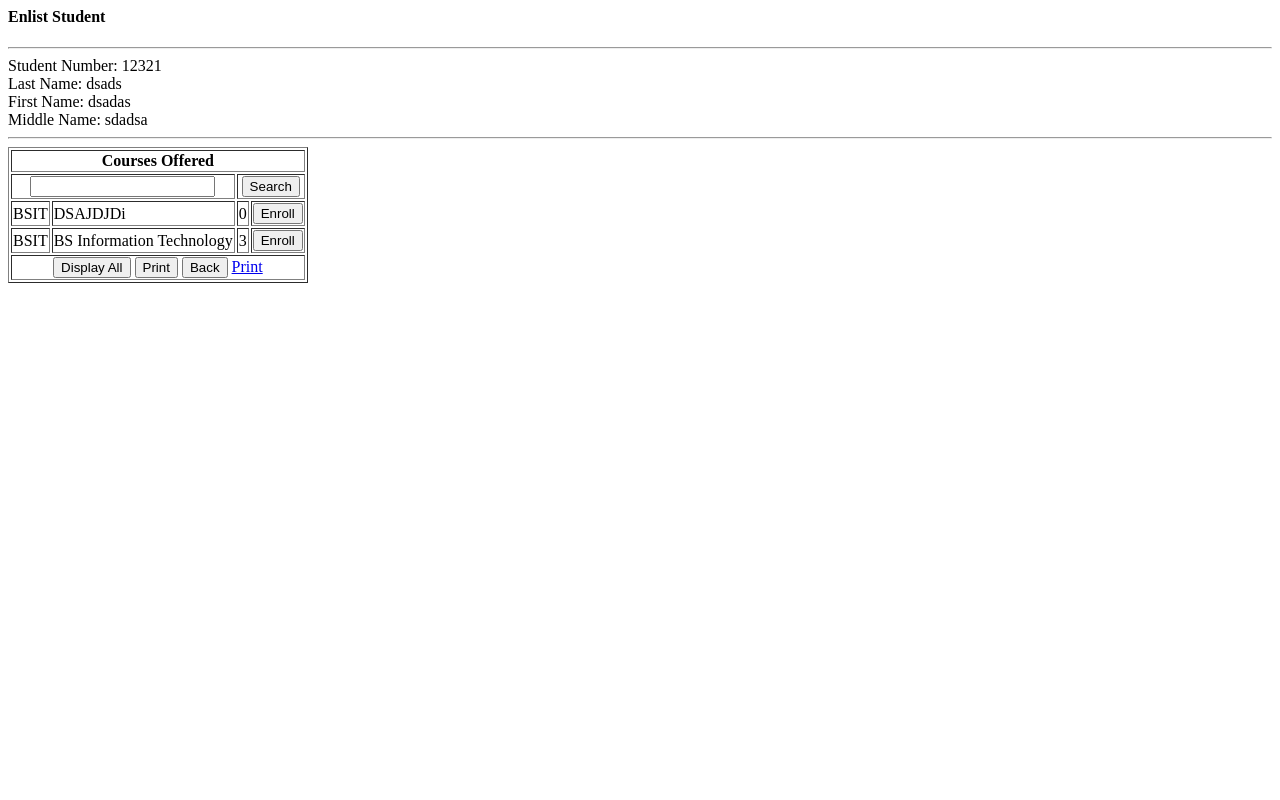
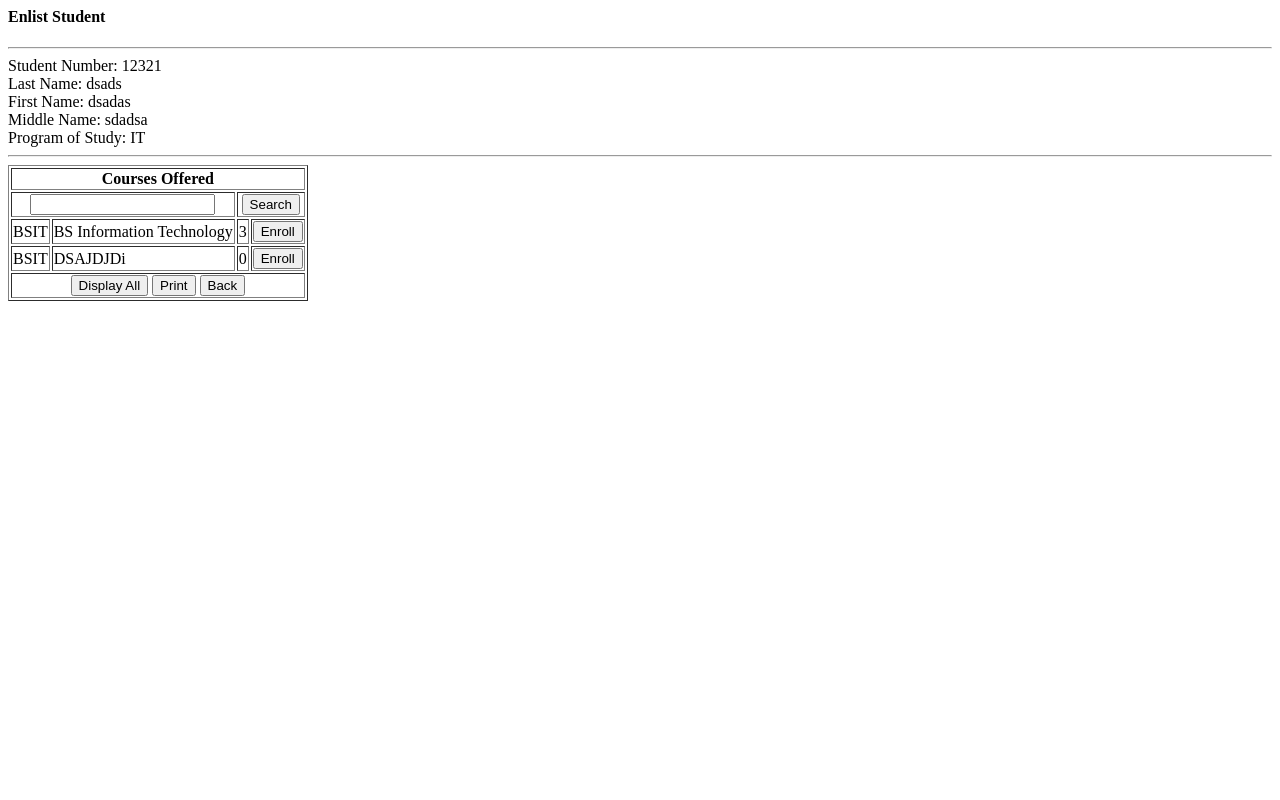
Before and after one commit to JaneAllysonParay/infoman, a PHP site: page /enroll/enroll1.php?vid=12321 in a window 1280 px wide. Run offline with PHP 8.4, Linux system fonts and the light colour scheme; data comes from the database, SQL or seed files in the repository.

Commit message:
fixed bugs and links

```diff
--- a/enroll/enroll.php
+++ b/enroll/enroll.php
@@ -9,7 +9,7 @@ require("../include/conn.php");
 </tr>
 
 </tr>
-<form action="searchstudent.php" method="post" name="formadd" enctype="multipart/form-data" novalidate>
+<form action="search.php" method="post" name="formadd" enctype="multipart/form-data" novalidate>
     <tr>
         <td align=center colspan="4">
             <input type="text" name="txtsearch" id="txtsearch">
@@ -75,10 +75,9 @@ $sql = "SELECT * FROM tblstudent order by fldindex desc";
 ?>
 <tr>
 <td colspan="5" align=center>
-    <button type="button" class="btn btn-warning btn-s" onClick="window.location.href='student.php'">Display All</button>
+    <button type="button" class="btn btn-warning btn-s" onClick="window.location.href='enroll.php'">Display All</button>
     <button type="reset" class="btn btn-warning btn-s" onClick="window.location.href='tcpdf6/examples/aaarepstudent.php'">Print</button>
     <button type="reset" class="btn btn-warning btn-s" onClick="window.location.href='../index.php'">Back</button>
-    <a href="tcpdf6/examples/aaarepstudent.php" target="_blank"> Print</a>
 </td>
 </tr>
 
--- a/enroll/enroll1.php
+++ b/enroll/enroll1.php
@@ -18,6 +18,7 @@ $sql = "SELECT * FROM tblstudent where fldstudentnumber='$vstudentnumber'  order
                 $vlastname=$row['fldlastname'];
                 $vfirstname=$row['fldfirstname'];
                 $vmiddlename=$row['fldmiddlename'];
+                $vprogramofstudy=$row['fldprogramofstudy'];
 
             }
         }
@@ -30,7 +31,9 @@ $sql = "SELECT * FROM tblstudent where fldstudentnumber='$vstudentnumber'  order
         Student Number: <?php echo $vstudentnumber; ?><br>
         Last Name: <?php echo $vlastname; ?><br>
         First Name: <?php echo $vfirstname; ?><br>
-        Middle Name: <?php echo $vmiddlename; ?>
+        Middle Name: <?php echo $vmiddlename; ?> <br>
+        Program of Study: <?php echo $vprogramofstudy; ?><br>
+
         <hr>
 
         <table border="1">
@@ -41,7 +44,7 @@ $sql = "SELECT * FROM tblstudent where fldstudentnumber='$vstudentnumber'  order
 </tr>
 
 </tr>
-<form action="searchcourse.php" method="post" name="formadd" enctype="multipart/form-data" novalidate>
+<form action="search.php" method="post" name="formadd" enctype="multipart/form-data" novalidate>
     <tr>
         <td align=center colspan="2">
             <input type="text" name="txtsearch" id="txtsearch">
@@ -53,7 +56,7 @@ $sql = "SELECT * FROM tblstudent where fldstudentnumber='$vstudentnumber'  order
     </tr>
 </form>
 <?php
-$sql = "SELECT * FROM tblcourse order by fldindex desc";
+$sql = "SELECT * FROM tblcourse order by fldindex ";
         $result = $conn->query($sql);
         if($result->num_rows > 0)
         {
@@ -96,9 +99,8 @@ $sql = "SELECT * FROM tblcourse order by fldindex desc";
 <tr>
 <td colspan="5" align=center>
     <button type="button" class="btn btn-warning btn-s" onClick="window.location.href='student.php'">Display All</button>
-    <button type="reset" class="btn btn-warning btn-s" onClick="window.location.href='tcpdf6/examples/aaarepstudent.php'">Print</button>
+    <button type="reset" class="btn btn-warning btn-s" onClick="window.location.href='../tcpdf6/examples/aaarepcourse.php'">Print</button>
     <button type="reset" class="btn btn-warning btn-s" onClick="window.location.href='enroll.php'">Back</button>
-    <a href="tcpdf6/examples/aaarepstudent.php" target="_blank"> Print</a>
 </td>
 </tr>
 
```
Also changed, not shown: enroll/enroll2.php (+26 -1 lines).
